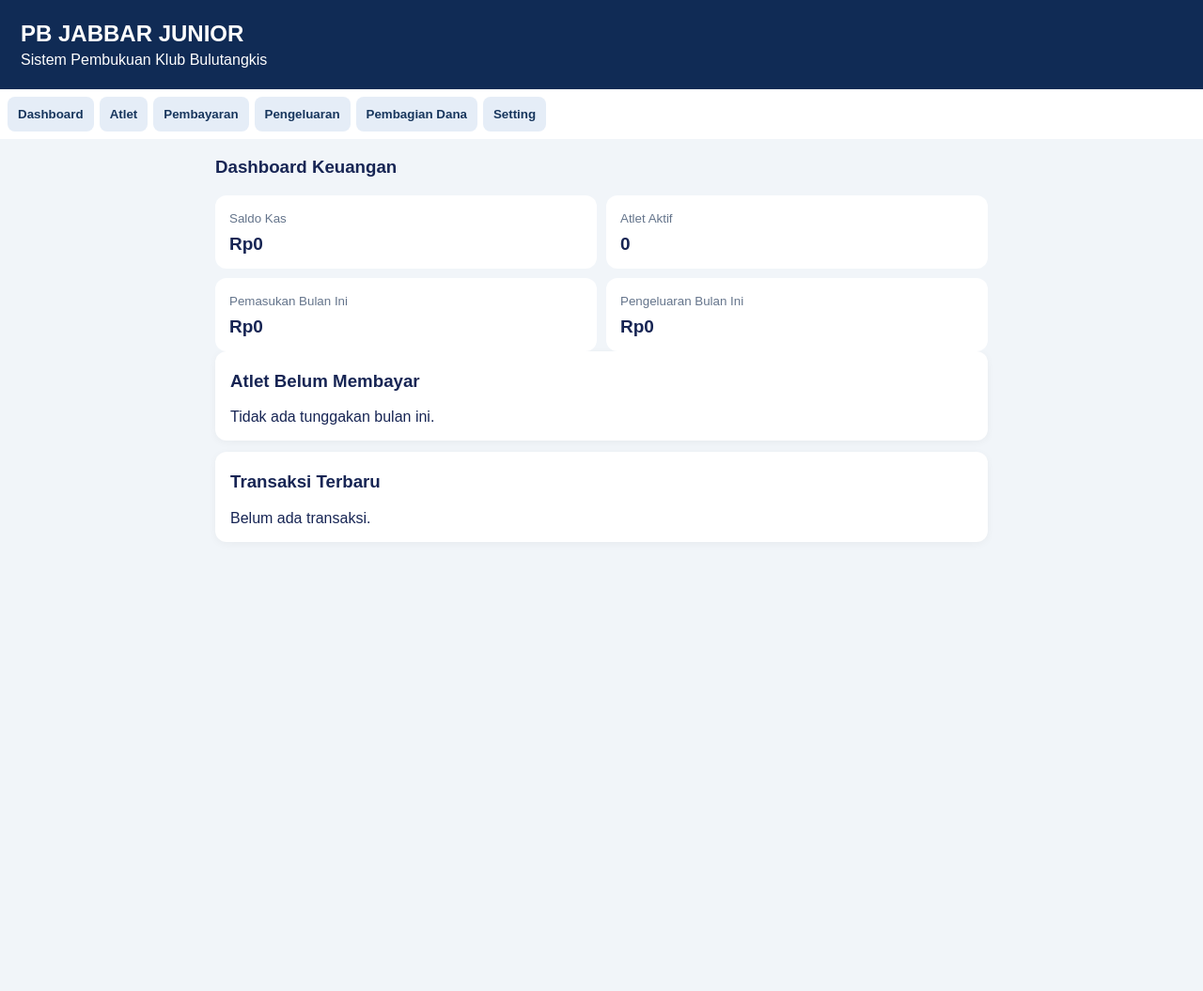
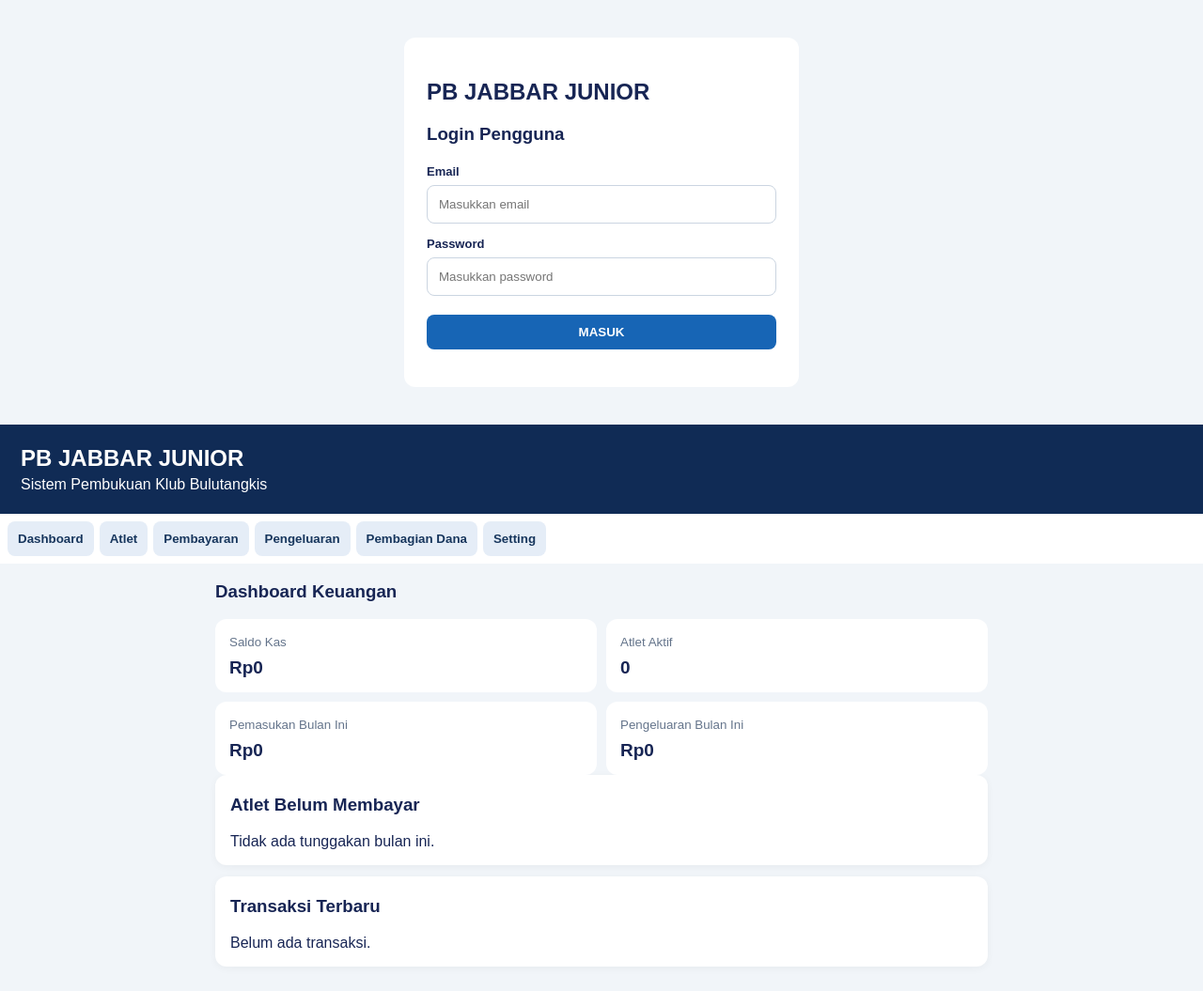
Before and after one commit to khakikoeshoes-oss/PB-JABBAR-JUNIOR, a plain HTML site: page index.html in a window 1280 px wide. Shown: the whole page at 94% size. Before the commit the page ends 800 px from the top, so only its background shows below. Drawn offline with Linux system fonts and the light colour scheme.

Commit message:
Add login functionality to index.html

```diff
--- a/index.html
+++ b/index.html
@@ -35,6 +35,18 @@ img.photo{width:48px;height:48px;border-radius:50%;object-fit:cover}
 </style>
 </head>
 <body>
+
+<div id="loginBox" style="max-width:420px;margin:40px auto;padding:24px;background:white;border-radius:12px;">
+  <h2>PB JABBAR JUNIOR</h2>
+  <h3>Login Pengguna</h3>
+  <label>Email</label>
+  <input type="email" id="loginEmail" placeholder="Masukkan email">
+  <label>Password</label>
+  <input type="password" id="loginPassword" placeholder="Masukkan password">
+  <button class="wide" onclick="loginPB()">MASUK</button>
+  <p id="loginError" style="color:red"></p>
+</div>
+
 <header>
 <h2 id="clubTitle">PB JABBAR JUNIOR</h2>
 <div id="clubAddress">Sistem Pembukuan Klub Bulutangkis</div>
@@ -286,7 +298,23 @@ function restore(e){
 let f=e.target.files[0];if(!f)return;
 let r=new FileReader();r.onload=()=>{try{db=JSON.parse(r.result);save();alert('Backup dipulihkan.')}catch{alert('File backup tidak valid.')}};r.readAsText(f);
 }
-render();
+render();function loginPB(){
+  const email=$('loginEmail').value.trim();
+  const password=$('loginPassword').value;
+  const error=$('loginError');
+
+  error.textContent='';
+
+  window.pbAuth.signInWithEmailAndPassword(email,password)
+    .then(()=>{
+      $('loginBox').style.display='none';
+      document.querySelectorAll('header,nav,main')
+        .forEach(el=>el.style.display='');
+    })
+    .catch(()=>{
+      error.textContent='Email atau password salah.';
+    });
+  }
 </script>
 
 <!-- FIREBASE CONNECTION -->
@@ -308,7 +336,7 @@ const pbFirebaseConfig = {
 
 const pbFirebaseApp = firebase.initializeApp(pbFirebaseConfig);
 const pbCloudDb = pbFirebaseApp.firestore();
-const pbAuth = pbFirebaseApp.auth();
+window.pbAuth = pbFirebaseApp.auth();
 console.log("Firebase PB JABBAR JUNIOR siap");
 </script>
 
```
